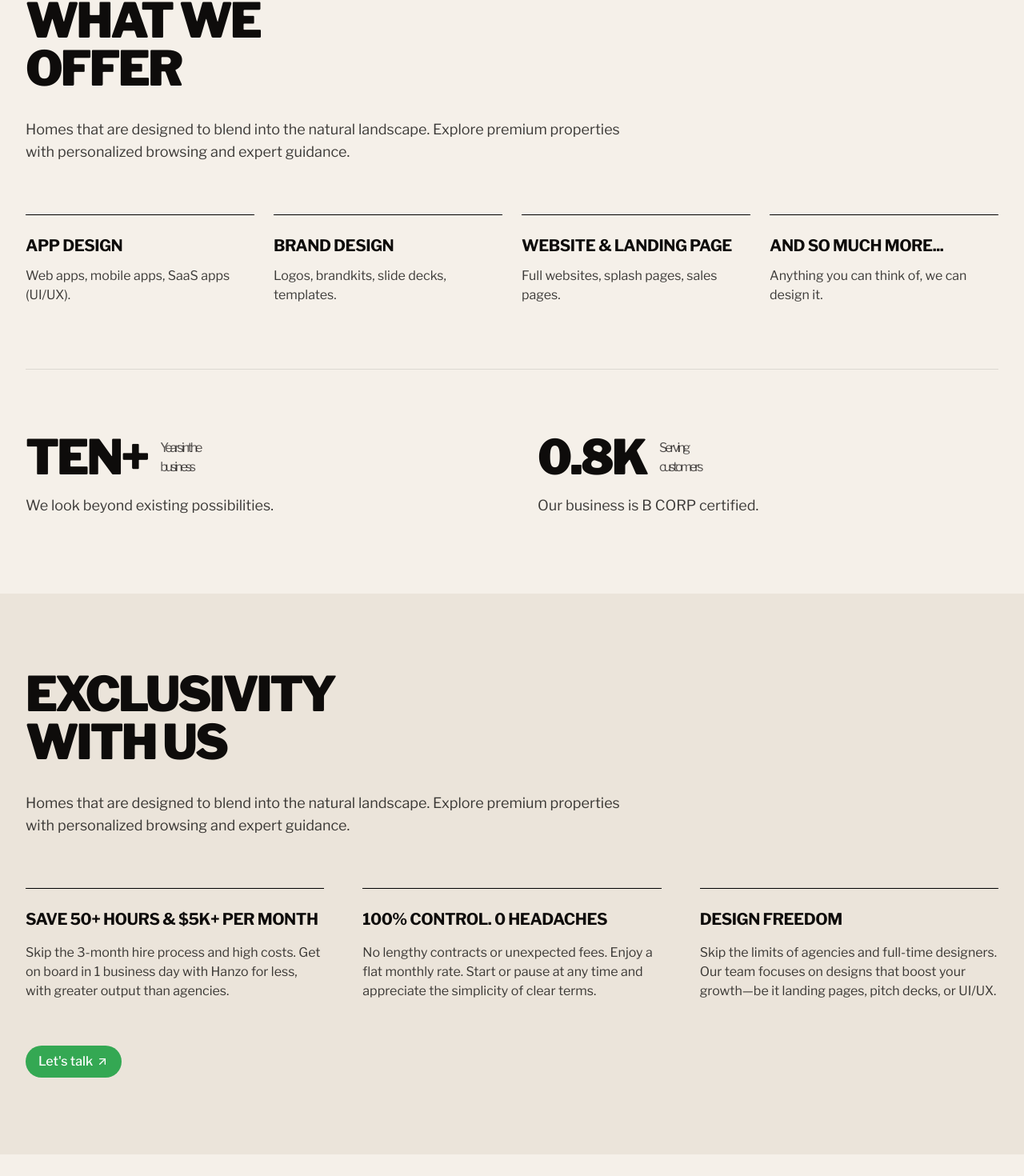
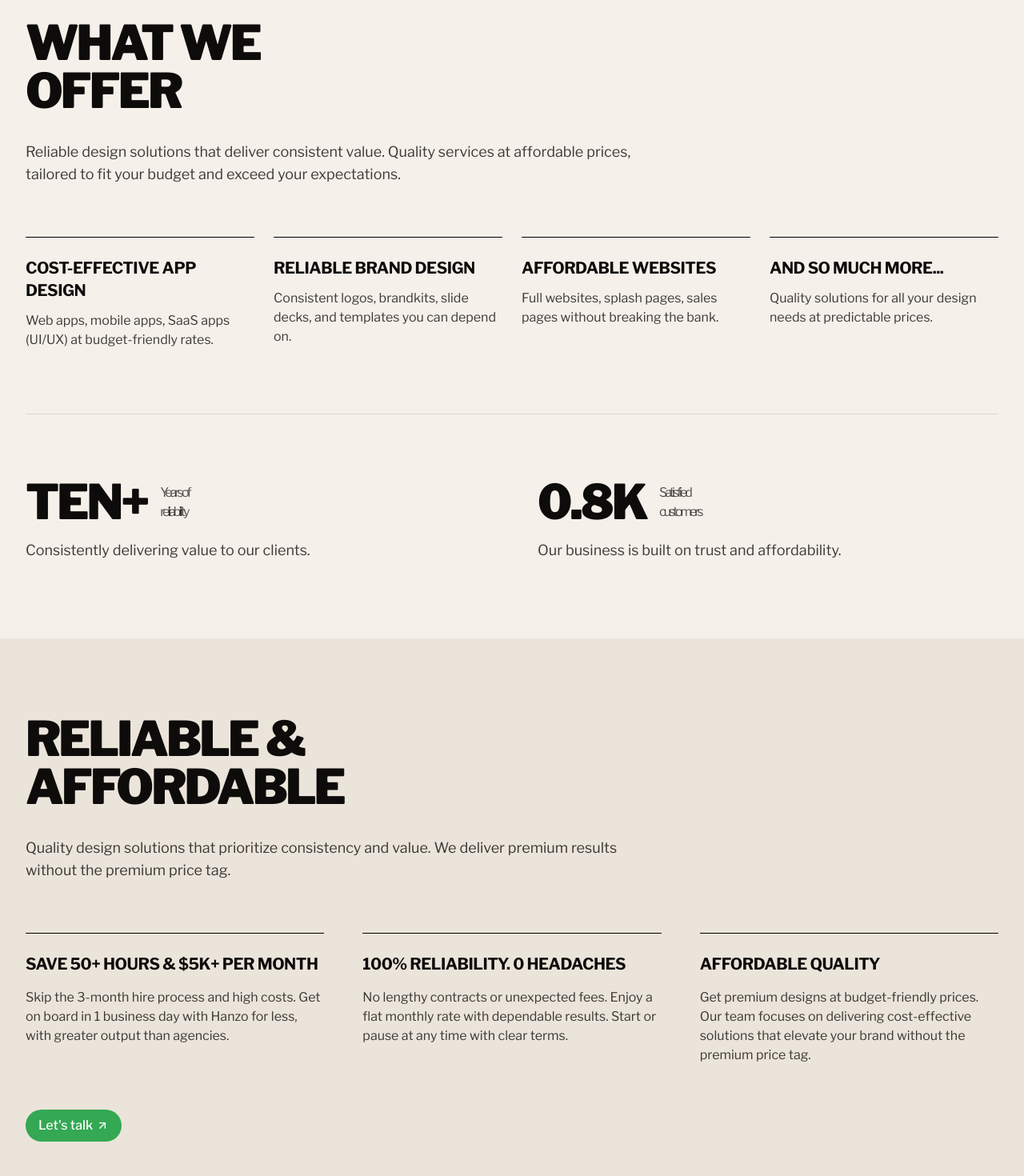
Before and after one commit to hanzoai/agency, a React (Vite) app: page / in a window 1280 px wide. Shown: the part 784-2254 px from the top of the page at 80% size. Built offline with nearby package versions, Linux system fonts and the light colour scheme.

Commit message:
Update design description
Improved the description of the design services to highlight reliability and affordability.

```diff
--- a/src/components/Hero.tsx
+++ b/src/components/Hero.tsx
@@ -11,12 +11,12 @@ const Hero = () => {
       <div className="container-custom">
         <div className="max-w-5xl mx-auto text-center">
           <h1 className="text-5xl md:text-8xl font-black leading-tight uppercase mb-8 tracking-tighter reveal-slide-up">
-            EXCLUSIVITY<br/>WITH US
+            RELIABLE &<br/>AFFORDABLE
           </h1>
 
           <p className="text-lg md:text-xl text-primary/80 max-w-2xl mx-auto mb-12 reveal-slide-up">
-            Unlimited designs (UI/UX, graphics, landing pages) from a dedicated full-stack designer.
-            All in one monthly subscription.
+            Quality design solutions that won't break your budget. Get unlimited designs
+            and development from our dedicated team, all at a predictable monthly rate.
           </p>
 
           <div className="flex flex-col sm:flex-row items-center justify-center gap-6 reveal-slide-up">
--- a/src/components/Services.tsx
+++ b/src/components/Services.tsx
@@ -3,20 +3,20 @@ import { Circle } from 'lucide-react';
 
 const services = [
   {
-    title: "App Design",
-    description: "Web apps, mobile apps, SaaS apps (UI/UX)."
+    title: "Cost-Effective App Design",
+    description: "Web apps, mobile apps, SaaS apps (UI/UX) at budget-friendly rates."
   },
   {
-    title: "Brand Design",
-    description: "Logos, brandkits, slide decks, templates."
+    title: "Reliable Brand Design",
+    description: "Consistent logos, brandkits, slide decks, and templates you can depend on."
   },
   {
-    title: "Website & Landing Page",
-    description: "Full websites, splash pages, sales pages."
+    title: "Affordable Websites",
+    description: "Full websites, splash pages, sales pages without breaking the bank."
   },
   {
     title: "And so much more...",
-    description: "Anything you can think of, we can design it."
+    description: "Quality solutions for all your design needs at predictable prices."
   }
 ];
 
@@ -29,7 +29,7 @@ const Services = () => {
             WHAT WE<br/>OFFER
           </h2>
           <p className="text-lg text-primary/80 reveal">
-            Homes that are designed to blend into the natural landscape. Explore premium properties with personalized browsing and expert guidance.
+            Reliable design solutions that deliver consistent value. Quality services at affordable prices, tailored to fit your budget and exceed your expectations.
           </p>
         </div>
 
@@ -48,11 +48,11 @@ const Services = () => {
               <div className="inline-flex items-center text-4xl md:text-6xl font-black uppercase tracking-tighter mb-4">
                 <span>TEN+</span>
                 <div className="ml-4 text-base uppercase text-primary/70 normal-case font-normal">
-                  Years in the<br/>business
+                  Years of<br/>reliability
                 </div>
               </div>
               <p className="text-lg text-primary/80">
-                We look beyond existing possibilities.
+                Consistently delivering value to our clients.
               </p>
             </div>
 
@@ -60,11 +60,11 @@ const Services = () => {
               <div className="inline-flex items-center text-4xl md:text-6xl font-black uppercase tracking-tighter mb-4">
                 <span>0.8K</span>
                 <div className="ml-4 text-base uppercase text-primary/70 normal-case font-normal">
-                  Serving<br/>customers
+                  Satisfied<br/>customers
                 </div>
               </div>
               <p className="text-lg text-primary/80">
-                Our business is B CORP certified.
+                Our business is built on trust and affordability.
               </p>
             </div>
           </div>
--- a/src/components/WhyHanzo.tsx
+++ b/src/components/WhyHanzo.tsx
@@ -7,12 +7,12 @@ const features = [
     description: "Skip the 3-month hire process and high costs. Get on board in 1 business day with Hanzo for less, with greater output than agencies."
   },
   {
-    title: "100% Control. 0 Headaches",
-    description: "No lengthy contracts or unexpected fees. Enjoy a flat monthly rate. Start or pause at any time and appreciate the simplicity of clear terms."
+    title: "100% Reliability. 0 Headaches",
+    description: "No lengthy contracts or unexpected fees. Enjoy a flat monthly rate with dependable results. Start or pause at any time with clear terms."
   },
   {
-    title: "Design Freedom",
-    description: "Skip the limits of agencies and full-time designers. Our team focuses on designs that boost your growth—be it landing pages, pitch decks, or UI/UX."
+    title: "Affordable Quality",
+    description: "Get premium designs at budget-friendly prices. Our team focuses on delivering cost-effective solutions that elevate your brand without the premium price tag."
   },
 ];
 
@@ -24,10 +24,10 @@ const WhyHanzo = () => {
       <div className="container-custom">
         <div className="text-center md:text-left max-w-3xl mb-16">
           <h2 className="text-3xl md:text-6xl font-black uppercase tracking-tighter mb-8 reveal">
-            EXCLUSIVITY<br/>WITH US
+            RELIABLE &<br/>AFFORDABLE
           </h2>
           <p className="text-lg text-primary/80 reveal">
-            Homes that are designed to blend into the natural landscape. Explore premium properties with personalized browsing and expert guidance.
+            Quality design solutions that prioritize consistency and value. We deliver premium results without the premium price tag.
           </p>
         </div>
 
```
